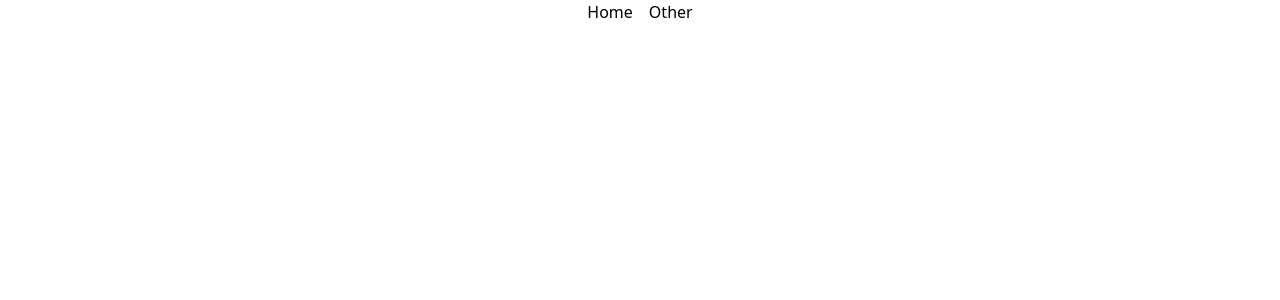
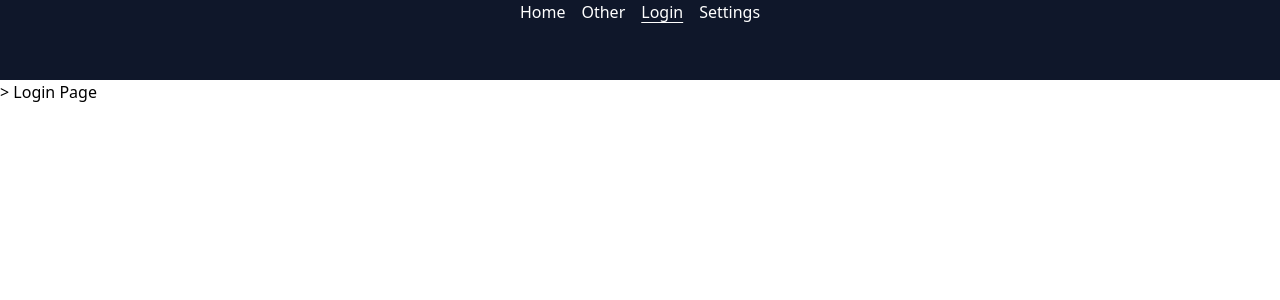
Before and after one commit to rcastro5450/homework5, a Vue app: page /login in a window 1280 px wide. Before the commit this address had no page. Shown: the top 300 px of the page. Built offline with nearby package versions, Linux system fonts and the light colour scheme.

Commit message:
Finished Navagation Menu

```diff
--- a/src/components/MainCardSingle.vue
+++ b/src/components/MainCardSingle.vue
@@ -9,7 +9,7 @@
 
 <template>
     <div class="border border-gray-500 rounded-lg shadow bg-gray-400 h-full">
-        <img class="object-fill h-480 w-960" v-bind:src="faker.image.urlLoremFlickr({category: 'cats', height: 480, width: 960})" />
+        <img class="object-fill h-480 w-960 rounded-t-lg" v-bind:src="faker.image.urlLoremFlickr({category: 'cats', height: 480, width: 960})" />
         <div class="p-4">
             <p class="mb-2 text-2xl font-bold">{{ firstname }} {{ lastname }}</p>
             <p class="mb-3 font-normal text-gray-800">{{ jobtitle }}</p>
--- a/src/components/NavMenu.vue
+++ b/src/components/NavMenu.vue
@@ -1,7 +1,9 @@
 <template>
-  <nav>
-    <RouterLink to="/">Home</RouterLink>
-    <RouterLink to="/other">Other</RouterLink>
+  <nav class="bg-slate-900 h-20 text-white">
+    <RouterLink :to="{name: 'Home'}">Home</RouterLink>
+    <RouterLink :to="{name: 'Other'}">Other</RouterLink>
+    <RouterLink :to="{name: 'LoginPage'}">Login</RouterLink>
+    <RouterLink :to="{name: 'SettingsPage'}">Settings</RouterLink>
   </nav>
 </template>
 
--- a/src/router.js
+++ b/src/router.js
@@ -1,10 +1,16 @@
 import { createRouter, createWebHistory } from 'vue-router'
 
 import HomePage from '@/views/HomePage.vue'
+import CardDetail from './views/CardDetail.vue'
+import LoginPage from './views/LoginPage.vue'
+import SettingsPage from './views/SettingsPage.vue'
 
 const routes = [
   { path: '/', name: 'Home', component: HomePage },
   { path: '/other', name: 'Other', component: () => import('@/views/OtherPage.vue') },
+  { path: '/employees/:id', name: 'CardDetail', component: CardDetail },
+  { path: '/login', name: 'LoginPage', component: LoginPage },
+  { path: '/settings', name: 'SettingsPage', component: SettingsPage },
 ]
 
 const router = createRouter({
--- /dev/null
+++ b/src/views/CardDetail.vue
@@ -0,0 +1,7 @@
+<script setup>
+
+</script>
+
+<template>>
+    CardDetail Page
+</template>
--- a/src/views/HomePage.vue
+++ b/src/views/HomePage.vue
@@ -1,6 +1,6 @@
 <script setup>
-import { ref } from 'vue'
-import MainCards from '@/components/MainCards.vue';
+  import { ref } from 'vue'
+  import MainCards from '@/components/MainCards.vue';
 </script>
 
 <template>
--- /dev/null
+++ b/src/views/LoginPage.vue
@@ -0,0 +1,7 @@
+<script setup>
+
+</script>
+
+<template>>
+    Login Page
+</template>
--- /dev/null
+++ b/src/views/SettingsPage.vue
@@ -0,0 +1,7 @@
+<script setup>
+
+</script>
+
+<template>
+    Settings Page
+</template>
```
